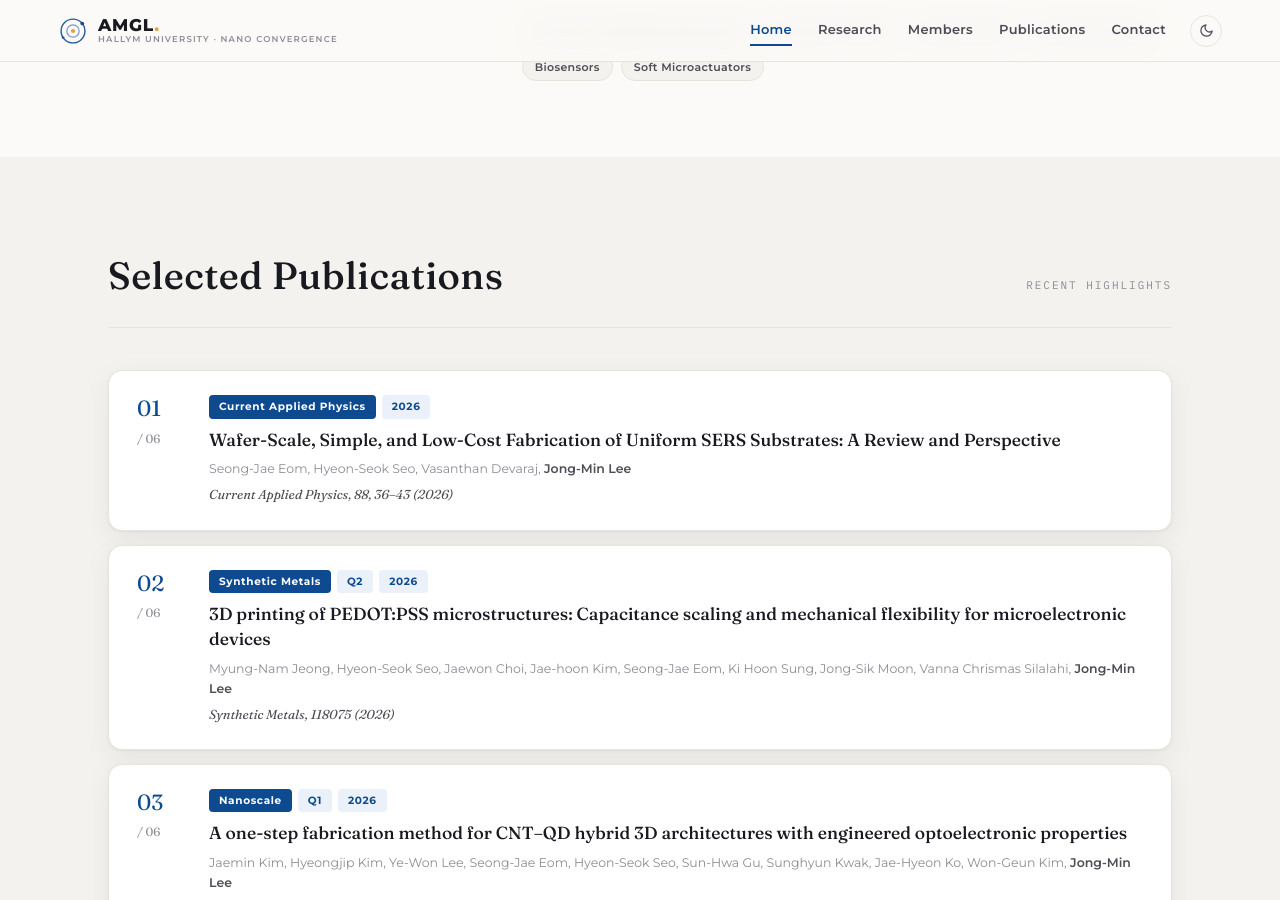
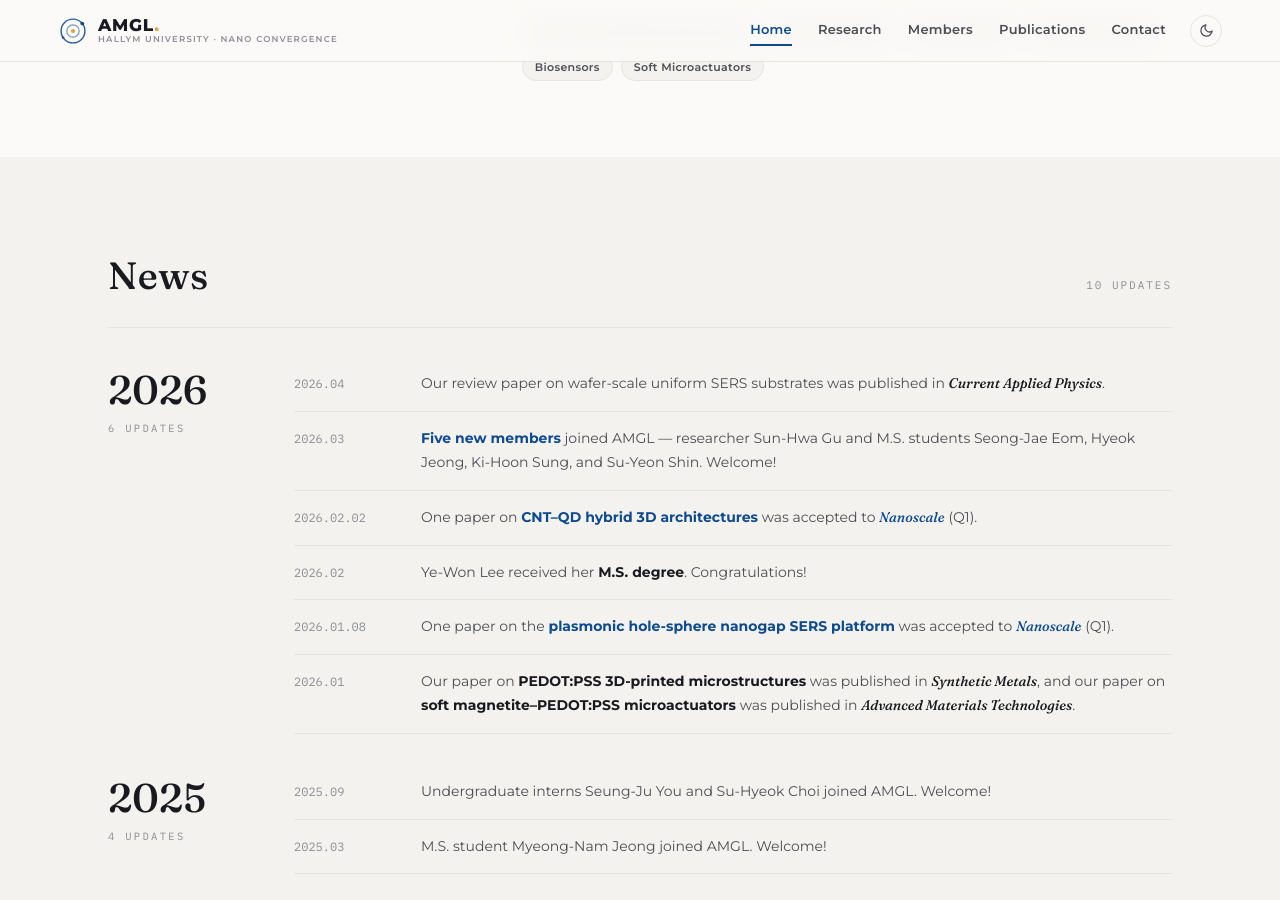
Before and after one commit to HTKRS/AMGL, a Jekyll site: the page built from index.html, in a window 1280 px wide and 900 px high, scrolled down 1084 px. Built offline with Jekyll 4.4.1, drawn with Linux system fonts in a browser that asks for light colours; some of the changed text lies outside the part shown.

Commit message:
Add files via upload

```diff
--- a/_data/news.yml
+++ b/_data/news.yml
@@ -4,6 +4,8 @@
 #  · date 는 "YYYY.MM.DD" 또는 "YYYY.MM" 형태의 문자열
 #  · text 에는 **굵게** 표시(마크다운) 사용 가능
 #  · highlight: true 로 하면 파란색 강조
+#  · 사진을 넣으려면: image: "assets/img/news/파일명.jpg"
+#    (사진 파일은 assets/img/news/ 폴더에 업로드)
 # ═══════════════════════════════════════════════════════════════
 
 - date: "2026.04"
--- a/assets/css/style.css
+++ b/assets/css/style.css
@@ -406,6 +406,14 @@
 .news-text em { font-family: var(--serif); }
 .news-item.hl .news-text strong { color: var(--accent); }
 .news-more-hidden { display: none; }
+.news-img {
+  margin-top: 12px;
+  max-width: 420px;
+  width: 100%;
+  border-radius: 10px;
+  border: 1px solid var(--border);
+  box-shadow: var(--shadow);
+}
 
 /* ── Research cards ─────────────────────────────────────────── */
 .research-grid {
@@ -654,6 +662,16 @@
   overflow-wrap: anywhere;
 }
 .member-email:hover { color: var(--accent); }
+.member-scholar {
+  margin-top: 6px;
+  display: inline-block;
+  font-size: 11px;
+  font-weight: 600;
+  color: var(--accent);
+  border-bottom: 1px solid var(--accent-line);
+  padding-bottom: 1px;
+}
+.member-scholar:hover { border-bottom-color: var(--accent); }
 .member-since {
   margin-top: 12px;
   padding-top: 10px;
--- a/index.html
+++ b/index.html
@@ -38,7 +38,45 @@
   </div>
 </section>
 
-<section class="section alt" id="publications">
+<section class="section alt" id="news">
+  <div class="wrap">
+    <div class="section-head reveal">
+      <h2 class="section-title">News</h2>
+      <span class="section-note">{{ site.data.news | size }} Updates</span>
+    </div>
+    {% assign counter = 0 %}
+    {% assign news_years = site.data.news | group_by_exp: "item", "item.date | slice: 0, 4" %}
+    {% for yr in news_years %}
+    <div class="news-grid reveal" {% unless forloop.first %}style="margin-top:44px"{% endunless %}>
+      <div class="news-year-col">
+        <div class="news-year">{{ yr.name }}</div>
+        <div class="news-count">{{ yr.items | size }} updates</div>
+      </div>
+      <div class="news-list">
+        {% for n in yr.items %}
+        {% assign counter = counter | plus: 1 %}
+        <div class="news-item {% if n.highlight %}hl{% endif %} {% if counter > 8 %}news-more-hidden{% endif %}">
+          <div class="news-date">{{ n.date }}</div>
+          <div class="news-text">
+            {{ n.text | markdownify | remove: "<p>" | remove: "</p>" }}
+            {% if n.image and n.image != "" %}
+            <img class="news-img" src="{{ n.image | relative_url }}" alt="" loading="lazy">
+            {% endif %}
+          </div>
+        </div>
+        {% endfor %}
+      </div>
+    </div>
+    {% endfor %}
+    {% if site.data.news.size > 8 %}
+    <p class="center" style="margin-top:32px">
+      <button class="pill-btn" id="newsMore">Show more <span class="arrow">↓</span></button>
+    </p>
+    {% endif %}
+  </div>
+</section>
+
+<section class="section" id="publications">
   <div class="wrap">
     <div class="section-head reveal">
       <h2 class="section-title">Selected Publications</h2>
@@ -65,39 +103,6 @@
     <p class="center" style="margin-top:36px">
       <a class="pill-btn" href="{{ '/publications/' | relative_url }}">View full archive <span class="arrow">→</span></a>
     </p>
-  </div>
-</section>
-
-<section class="section" id="news">
-  <div class="wrap">
-    <div class="section-head reveal">
-      <h2 class="section-title">News</h2>
-      <span class="section-note">{{ site.data.news | size }} Updates</span>
-    </div>
-    {% assign counter = 0 %}
-    {% assign news_years = site.data.news | group_by_exp: "item", "item.date | slice: 0, 4" %}
-    {% for yr in news_years %}
-    <div class="news-grid reveal" {% unless forloop.first %}style="margin-top:44px"{% endunless %}>
-      <div class="news-year-col">
-        <div class="news-year">{{ yr.name }}</div>
-        <div class="news-count">{{ yr.items | size }} updates</div>
-      </div>
-      <div class="news-list">
-        {% for n in yr.items %}
-        {% assign counter = counter | plus: 1 %}
-        <div class="news-item {% if n.highlight %}hl{% endif %} {% if counter > 8 %}news-more-hidden{% endif %}">
-          <div class="news-date">{{ n.date }}</div>
-          <div class="news-text">{{ n.text | markdownify | remove: "<p>" | remove: "</p>" }}</div>
-        </div>
-        {% endfor %}
-      </div>
-    </div>
-    {% endfor %}
-    {% if site.data.news.size > 8 %}
-    <p class="center" style="margin-top:32px">
-      <button class="pill-btn" id="newsMore">Show more <span class="arrow">↓</span></button>
-    </p>
-    {% endif %}
   </div>
 </section>
 
--- a/members.html
+++ b/members.html
@@ -69,6 +69,9 @@
           <p class="member-role">{{ p.role }}</p>
           <p class="member-interests">{{ p.interests }}</p>
           <a class="member-email" href="mailto:{{ p.email }}">{{ p.email }}</a>
+          {% if p.scholar and p.scholar != "" %}
+          <a class="member-scholar" href="{{ p.scholar }}" target="_blank" rel="noopener">Google Scholar ↗</a>
+          {% endif %}
           <p class="member-since">Since {{ p.period }}</p>
         </div>
       </article>
```
Also changed, not shown: _data/members.yml (+13 -0 lines).
